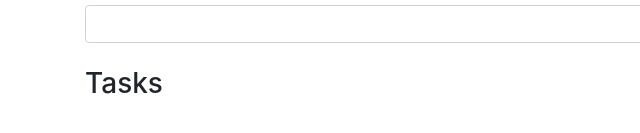
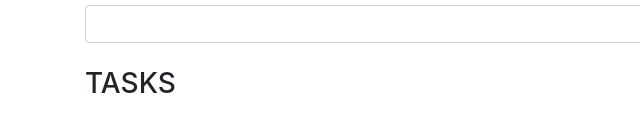
Before and after one commit to Yashika0031/to-do-list, a plain HTML site: page index.html in a window 1280 px wide. Shown: the part 225-358 px from the top of the page, 0-640 px from the left. Drawn offline with nearby package versions, Linux system fonts and the light colour scheme.

Commit message:
Update index.html

```diff
--- a/index.html
+++ b/index.html
@@ -55,7 +55,7 @@
             </div>
         </form>
 
-        <h3 class="mt-4">Tasks</h3>
+        <h3 class="mt-4">TASKS</h3>
 
         <form id="addForm">
             <ul class="list-group" id="items"></ul>
```
